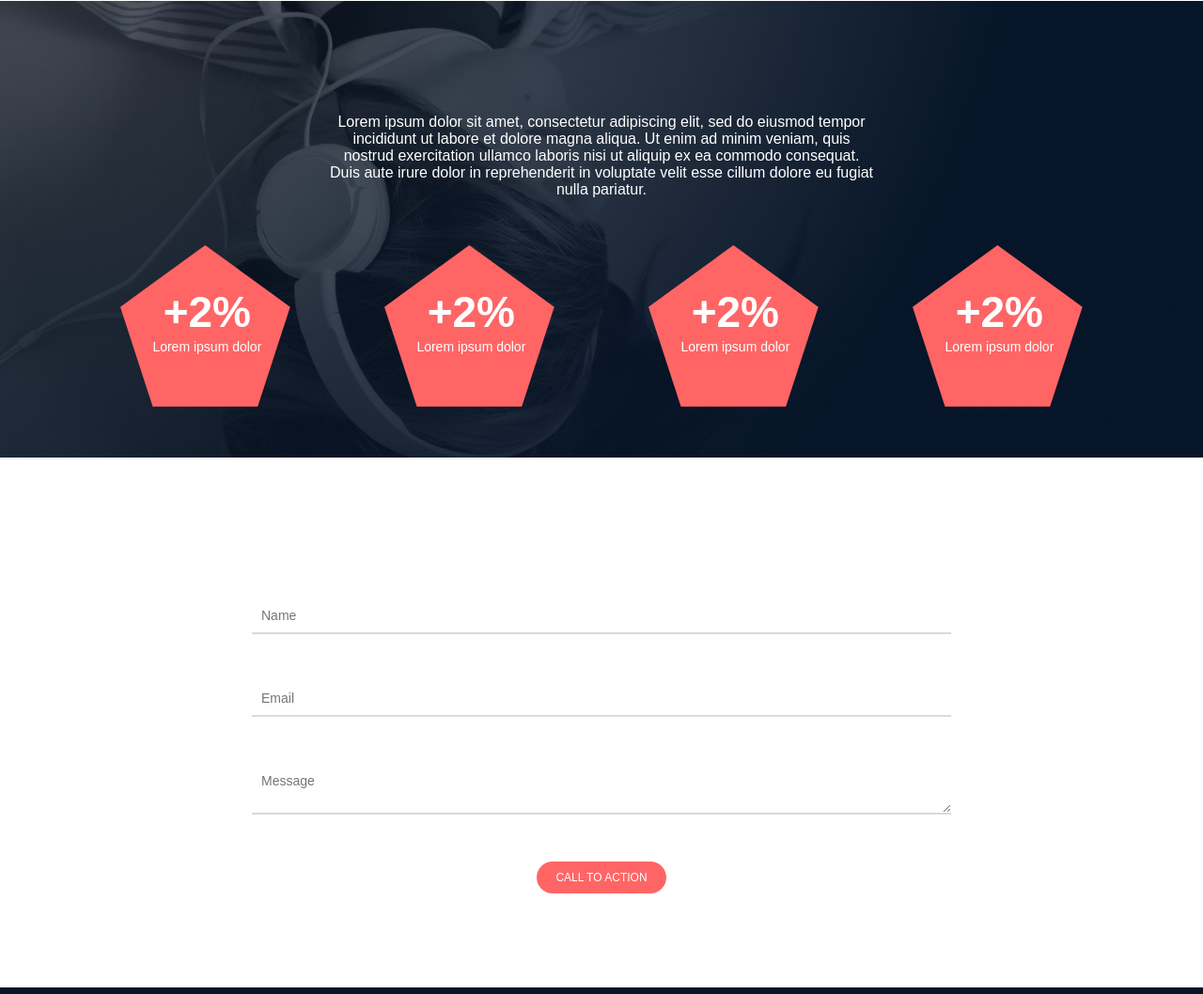
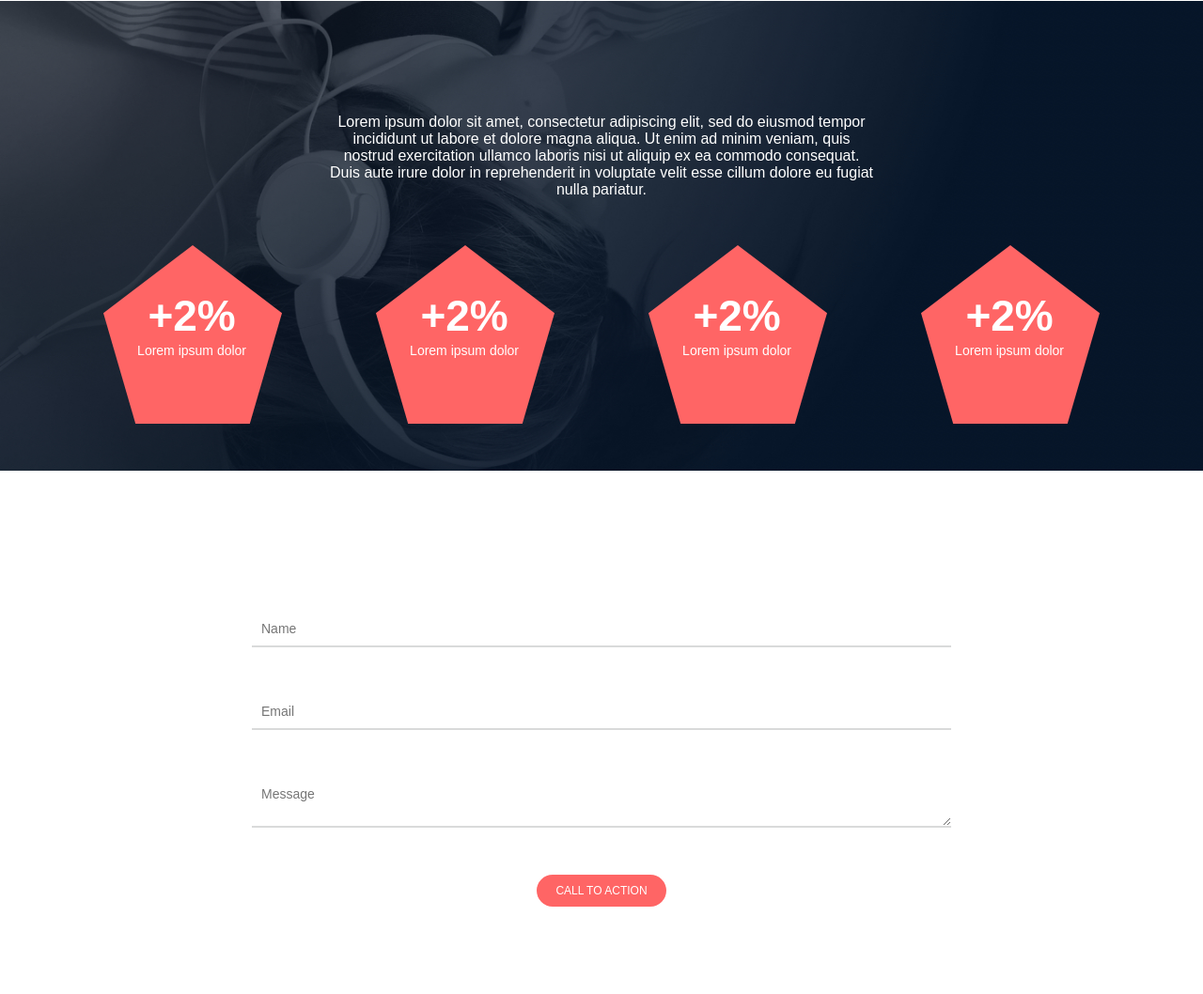
Before and after one commit to tolanny-studio/alx_html_css, a plain HTML site: page headphones/4-index.html in a window 1280 px wide. Shown: the part 1212-2270 px from the top of the page at 94% size. Drawn offline with Linux system fonts and the light colour scheme.

Commit message:
Draw pentagon in "Our results" section with code

```diff
--- a/headphones/4-index.html
+++ b/headphones/4-index.html
@@ -79,28 +79,32 @@
 
       <div>
         <div class="polygon-container">
-          <img src="./images/Polygon.svg" alt="plygon icon">
+          <!-- <img src="./images/Polygon.svg" alt="plygon icon"> -->
+          <div class="pentagon"></div>
           <div class="result-container">
             <h2 class="result">+2%</h2>
             <p class="result-description">Lorem ipsum dolor</p>
           </div>
         </div>
         <div class="polygon-container">
-          <img src="./images/Polygon.svg" alt="plygon icon">
+          <!-- <img src="./images/Polygon.svg" alt="plygon icon"> -->
+          <div class="pentagon"></div>
           <div class="result-container">
             <h2 class="result">+2%</h2>
             <p class="result-description">Lorem ipsum dolor</p>
           </div>
         </div>
         <div class="polygon-container">
-          <img src="./images/Polygon.svg" alt="plygon icon">
+          <!-- <img src="./images/Polygon.svg" alt="plygon icon"> -->
+          <div class="pentagon"></div>
           <div class="result-container">
             <h2 class="result">+2%</h2>
             <p class="result-description">Lorem ipsum dolor</p>
           </div>
         </div>
         <div class="polygon-container">
-          <img src="./images/Polygon.svg" alt="plygon icon">
+          <!-- <img src="./images/Polygon.svg" alt="plygon icon"> -->
+          <div class="pentagon"></div>
           <div class="result-container">
             <h2 class="result">+2%</h2>
             <p class="result-description">Lorem ipsum dolor</p>
@@ -134,6 +138,8 @@
     <p><span>&copy;</span>headphones 2020</p>
 
 
+
+
   </footer>
 
 
--- a/headphones/4-styles.css
+++ b/headphones/4-styles.css
@@ -242,6 +242,19 @@ h1{
   align-items: inherit;
 }
 
+.pentagon {
+  width: 190px;
+  height: 190px;
+  background: #FF6565;
+  clip-path: polygon(
+    50% 0%,
+    100% 38%,
+    82% 100%,
+    18% 100%,
+    0% 38%
+  );
+}
+
 .result-section h2 {
   font-size: 46px;
 }
@@ -316,6 +329,23 @@ footer > .icon-container{
 .icon-container .fa-brands{
   font-size: 40px;
 }
+
+
+
+
+
+
+
+
+
+
+
+
+
+
+
+
+
 
 
 
```
